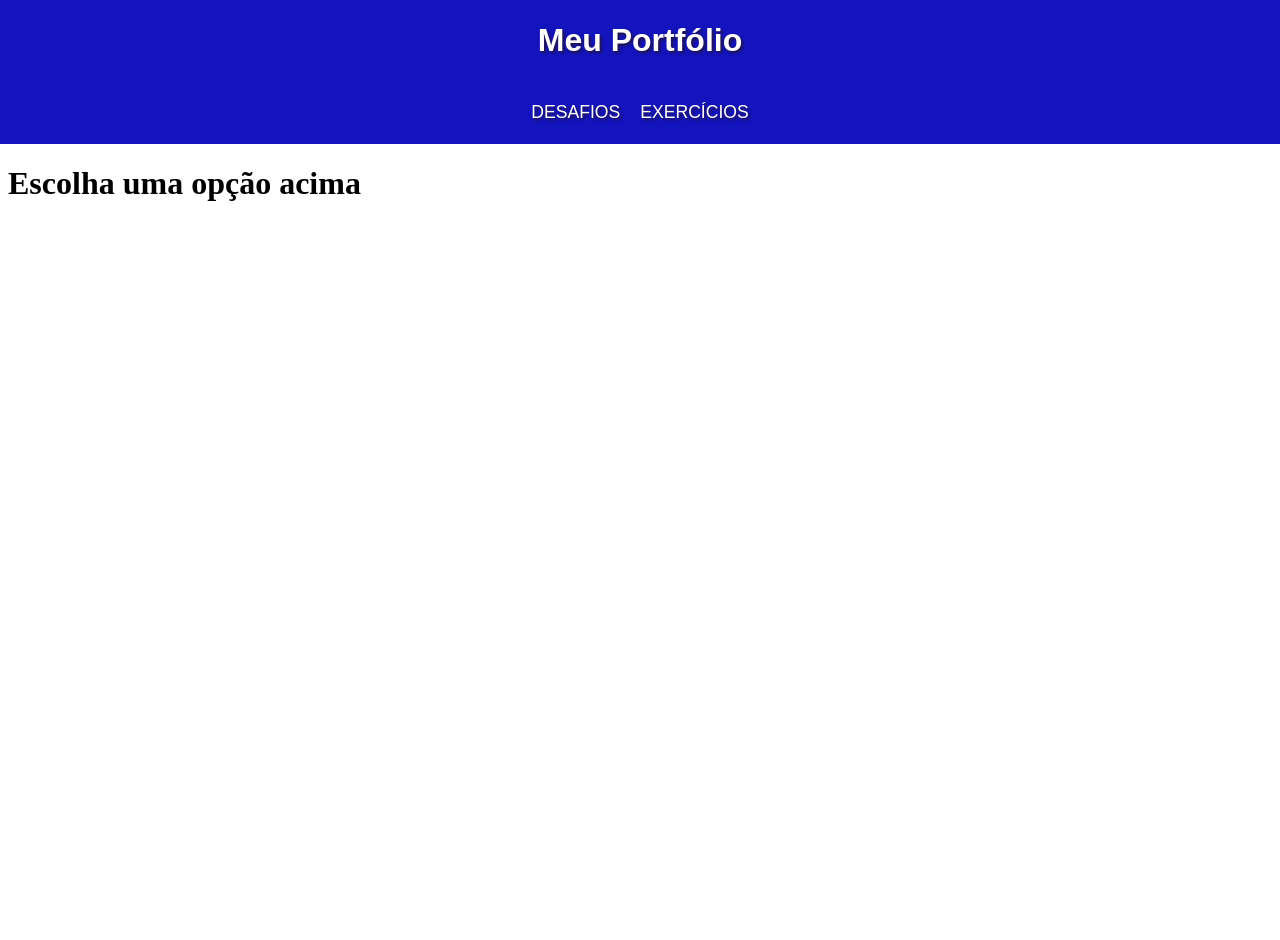
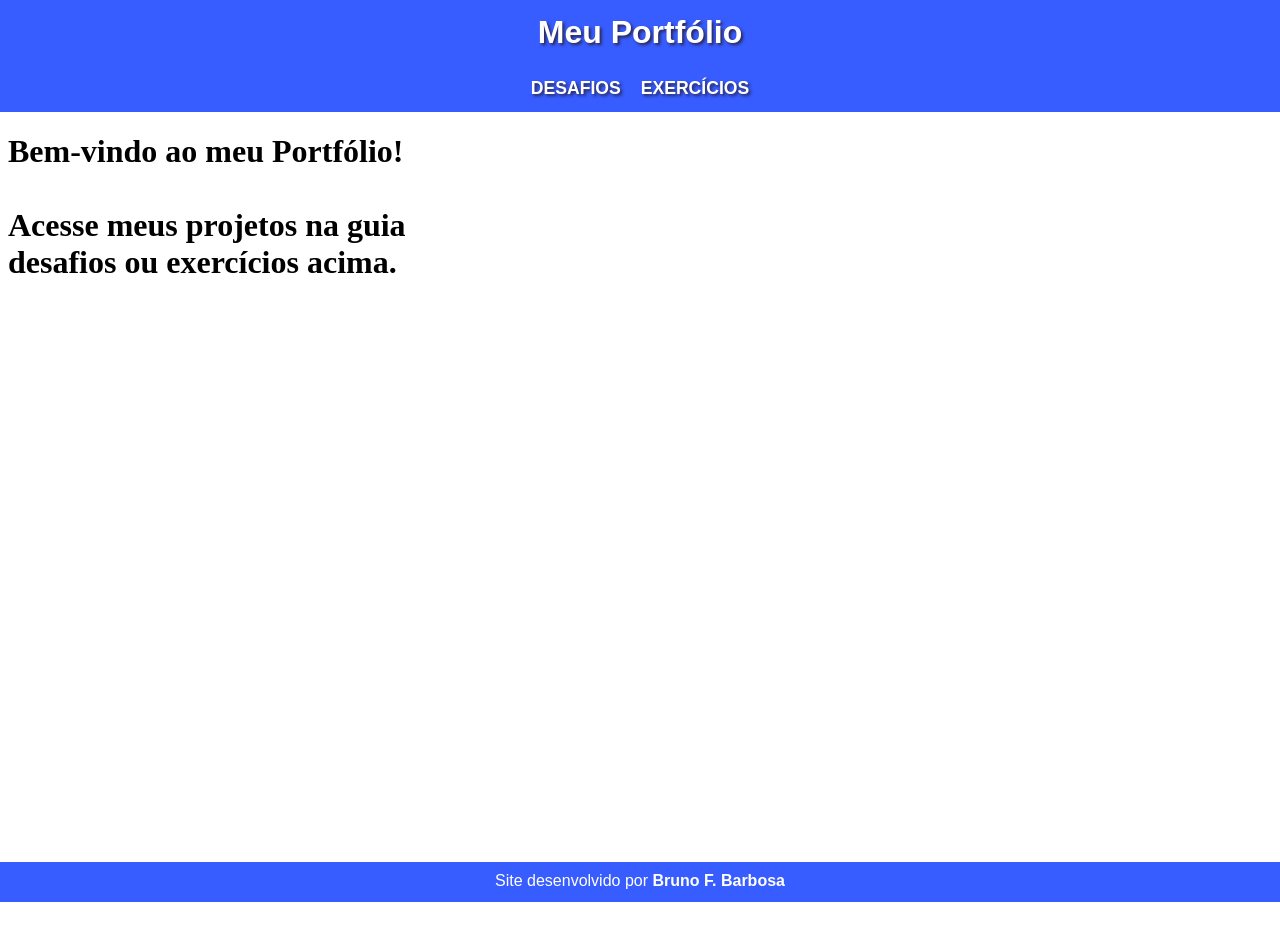
Before and after one commit to brunowfb/portfolio, a plain HTML site: page index.html in a window 1280 px wide. After the commit the page ends 902 px from the top, so only its background shows below. Drawn offline with Linux system fonts and the light colour scheme.

Commit message:
efeitos no portfolio

```diff
--- a/assets/styles/global.css
+++ b/assets/styles/global.css
@@ -18,15 +18,15 @@ body {
 
 header.cabecalho {
     display: flex;
-    background-color: rgb(20, 20, 190);
+    background-color: rgb(55, 92, 255);
     color: white;
     text-shadow: 2px 2px 3px rgba(39, 21, 21, 0.747);
-
+    font-weight: bold;
 
     align-items: center;
     justify-content:space-around;
     flex-flow: column wrap;
-    height: 18%;
+    height: 14%;
 }
 
 header.cabeçalho > div > h1 {
@@ -49,10 +49,37 @@ nav > a {
     font-family: Arial, Helvetica, sans-serif;
 }
 
+nav > a:hover {
+    color: rgb(0, 0, 0);
+    background-color: rgb(255, 255, 255);
+    border-radius: 10px;
+    padding: 4px;
+    font-weight: bolder;
+    text-shadow: none;
+}
+
 iframe#tela {
     width: 100vw;
-    height: 800px;
+    height: 746px;
     max-width: 100%;
     border: none;
     background-color: rgb(255, 255, 255);
+    text-align: center;
 }
+
+.rodape {
+    background-color: rgb(55, 92, 255);
+    height: 40px;
+    text-align: center;
+    color: white;
+    padding: 10px;
+}
+.rodape > p > a {
+    text-decoration: none;
+    color: white;
+
+}
+
+.rodape > p > a:hover {
+    color: black;
+}
--- a/index.html
+++ b/index.html
@@ -18,13 +18,14 @@
         </nav>
     </header>
     <main>
-        <iframe id="tela" name="frame" srcdoc="<h1>Escolha uma opção acima</h1>">
+        <iframe id="tela" name="frame" srcdoc="<h1>Bem-vindo ao meu Portfólio! <br><br>Acesse meus projetos na guia <br>desafios ou exercícios acima.</h1>">
+
         </iframe>
 
     </main>
 
-    <footer>
-
+    <footer class="rodape">
+        <p>Site desenvolvido por <a href="https://github.com/brunowfb" target="_blank"><strong>Bruno F. Barbosa</strong></a></p>
     </footer>
 </body>
 </html>
```
Also changed, not shown: assets/styles/projetos.css (+13 -3 lines).
